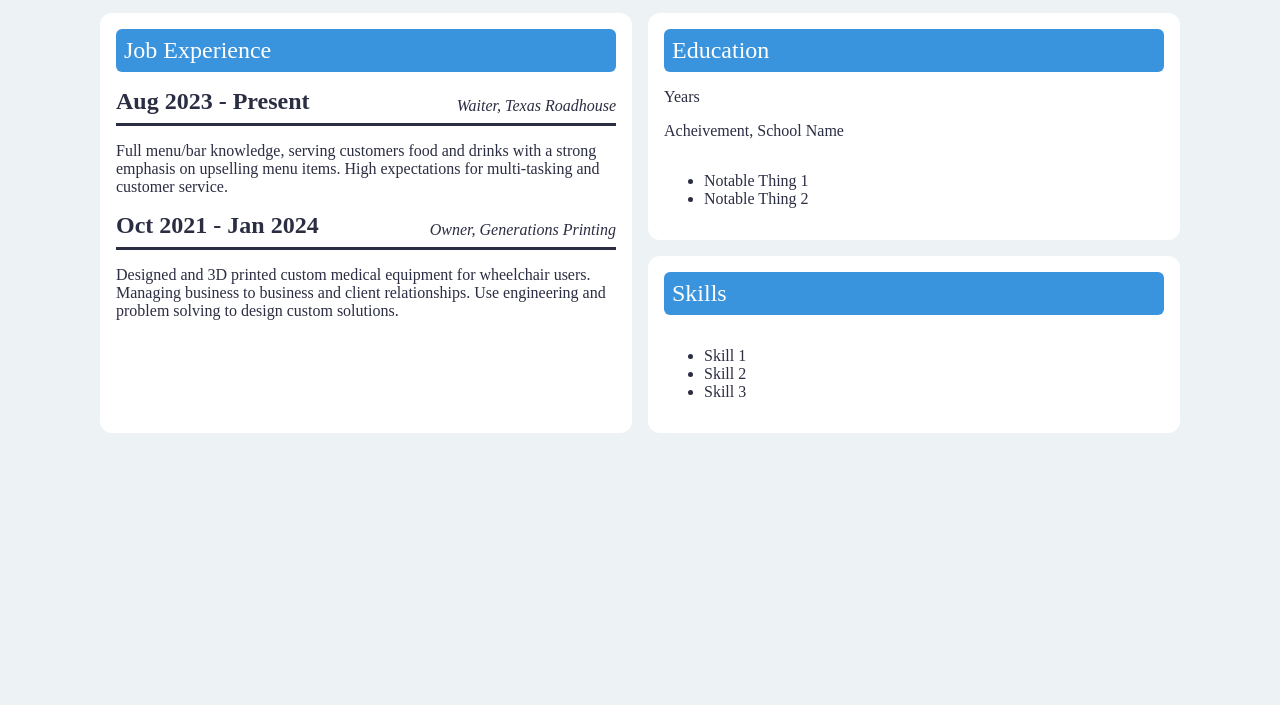
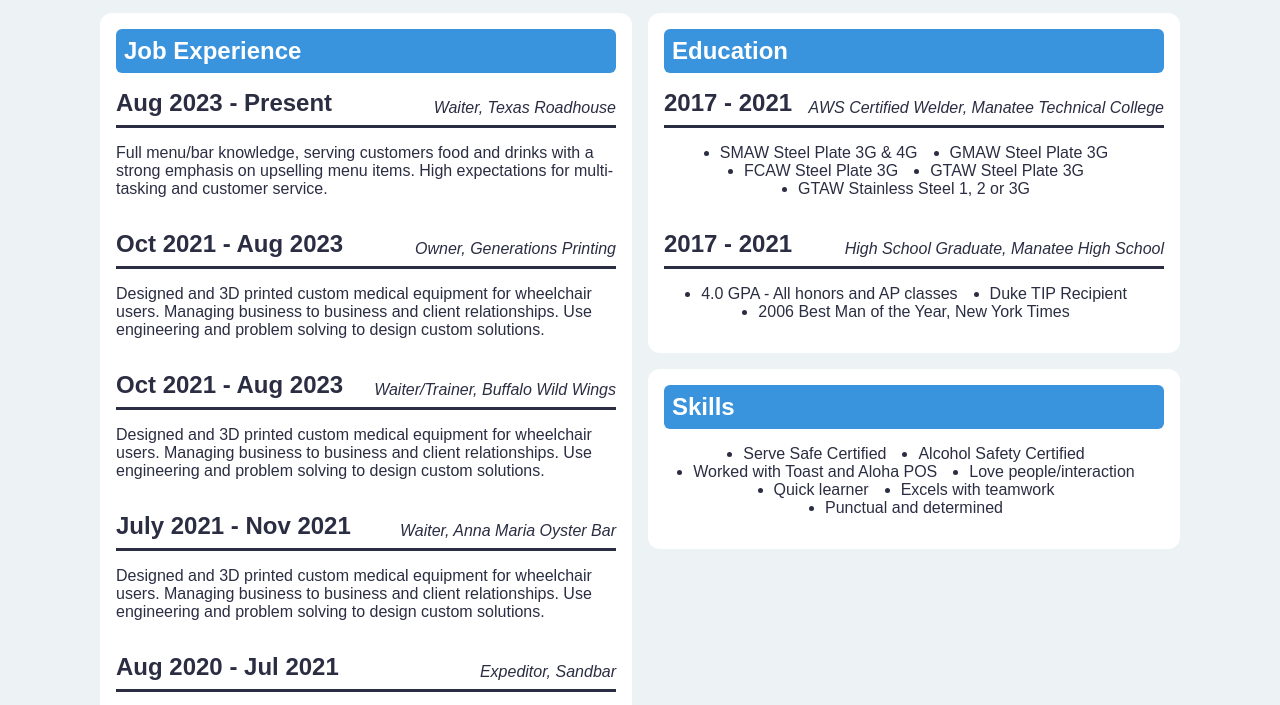
Before and after one commit to giancarlo-padilla/personal-cv, a plain HTML site: page index.html in a window 1280 px wide. Shown: the part 97-802 px from the top of the page. Drawn offline with Linux system fonts and the light colour scheme.

Commit message:
Fix margins and padding for titles

```diff
--- a/index.html
+++ b/index.html
@@ -22,34 +22,83 @@
                 <p>Aug 2023 - Present</p>
                 <p>Waiter, Texas Roadhouse</p>
             </div>
-            <p>Full menu/bar knowledge, serving customers food and drinks with a strong emphasis on upselling menu items.
+            <p class="desc">Full menu/bar knowledge, serving customers food and drinks with a strong emphasis on upselling menu items.
                 High expectations for multi-tasking and customer service.</p>
 
             <div class="experienceHeader">
-                <p>Oct 2021 - Jan 2024</p>
+                <p>Oct 2021 - Aug 2023</p>
                 <p>Owner, Generations Printing</p>
             </div>
-            <p>Designed and 3D printed custom medical equipment for wheelchair users. Managing business to business and
+            <p class="desc">Designed and 3D printed custom medical equipment for wheelchair users. Managing business to business and
                 client relationships. Use engineering and problem solving to design custom solutions. </p>
+
+            <div class="experienceHeader">
+                <p>Oct 2021 - Aug 2023</p>
+                <p>Waiter/Trainer, Buffalo Wild Wings</p>
+            </div>
+            <p class="desc">Designed and 3D printed custom medical equipment for wheelchair users. Managing business to business and
+                client relationships. Use engineering and problem solving to design custom solutions. </p>
+
+            <div class="experienceHeader">
+                <p>July 2021 - Nov 2021</p>
+                <p>Waiter, Anna Maria Oyster Bar</p>
+            </div>
+            <p class="desc">Designed and 3D printed custom medical equipment for wheelchair users. Managing business to business and
+                client relationships. Use engineering and problem solving to design custom solutions. </p>
+
+            <div class="experienceHeader">
+                <p>Aug 2020 - Jul 2021</p>
+                <p>Expeditor, Sandbar</p>
+            </div>
+            <p class="desc">Designed and 3D printed custom medical equipment for wheelchair users. Managing business to business and
+                client relationships. Use engineering and problem solving to design custom solutions. </p>
+
+            <div class="experienceHeader">
+                <p>Sep 2019 - Aug 2020</p>
+                <p>Busser, Gulf Drive Cafe</p>
+            </div>
+            <p class="desc">Designed and 3D printed custom medical equipment for wheelchair users. Managing business to business and
+                client relationships. Use engineering and problem solving to design custom solutions. </p>
+
+
         </div>
 
         <div class="rightContent">
             <div class="education">
                 <p class="title">Education</p>
-                <p>Years</p>
-                <p>Acheivement, School Name</p>
-                <ul>
-                    <li>Notable Thing 1</li>
-                    <li>Notable Thing 2</li>
+                <div class="educationHeader">
+                    <p>2017 - 2021</p>
+                    <p>AWS Certified Welder, Manatee Technical College</p>
+                </div>
+                <ul class="desc">
+                    <li>SMAW Steel Plate 3G & 4G</li>
+                    <li>GMAW Steel Plate 3G</li>
+                    <li>FCAW Steel Plate 3G</li>
+                    <li>GTAW Steel Plate 3G</li>
+                    <li>GTAW Stainless Steel 1, 2 or 3G</li>
+                </ul>
+                <div class="educationHeader">
+                    <p>2017 - 2021</p>
+                    <p>High School Graduate, Manatee High School</p>
+                </div>
+                <ul class="desc">
+                    <li>4.0 GPA - All honors and AP classes</li>
+                    <li>Duke TIP Recipient</li>
+                    <li>2006 Best Man of the Year, New York Times</li>
                 </ul>
             </div>
 
             <div class="skills">
                 <p class="title">Skills</p>
-                <ul>
-                    <li>Skill 1</li>
-                    <li>Skill 2</li>
-                    <li>Skill 3</li>
+                <ul class="desc">
+                    <li>Serve Safe Certified</li>
+                    <li>Alcohol Safety Certified</li>
+                    <li>Worked with Toast and Aloha POS</li>
+                    <li>Love people/interaction</li>
+                    <li>Quick learner</li>
+                    <li>Excels with teamwork</li>
+                    <li>Punctual and determined</li>
+
                 </ul>
             </div>
         </div>
--- a/style.css
+++ b/style.css
@@ -4,8 +4,6 @@
 #3993DD Blue
 #FFD23F Yellow
 #C05746 Red
-
-
  */
 
 p {
@@ -14,6 +12,7 @@
 }
 
 body {
+    font-family: sans-serif;
     display: flex;
     flex-direction: column;
     align-items: center;
@@ -41,7 +40,7 @@
     background-color: white;
 }
 
-.nav ul {
+ul {
     list-style-type: none;
     margin: 0;
     padding: 0 16px;
@@ -62,6 +61,18 @@
     border-radius: 12px;
 }
 
+.content ul {
+    display: flex;
+    flex-flow: row wrap;
+    list-style-type:disc;
+    gap: 0 32px;
+    justify-content: center;
+}
+
+/* .content li {
+    padding: 0 16px;
+} */
+
 .jobExperience,
 .education,
 .skills {
@@ -77,13 +88,25 @@
 
 .title {
     font-size: 24px;
+    font-weight: 800;
     background-color: #3993DD;
     border-radius: 6px;
     padding: 8px;
     color: white;
 }
 
-.experienceHeader {
+.rightContent {
+    display: flex;
+    flex-direction: column;
+    gap: 16px;
+}
+
+.desc {
+    padding-bottom: 16px;
+}
+
+.experienceHeader,
+.educationHeader {
     display: flex;
     gap: 16px;
     justify-content: space-between;
@@ -92,17 +115,20 @@
     border-bottom: 3px solid #2B2D42;
 }
 
-.rightContent {
-    display: flex;
-    flex-direction: column;
-    gap: 16px;
+.experienceHeader > p:first-child {
+    font-weight: 600;
+    font-size: 24px;
 }
 
-.experienceHeader > p:first-child {
+.educationHeader > p:first-child {
     font-weight: 600;
-    font-size: 24px
+    font-size: 24px;
 }
 
 .experienceHeader > p:last-child {
     font-style: italic;
 }
+
+.educationHeader > p:last-child {
+    font-style: italic;
+}
```
